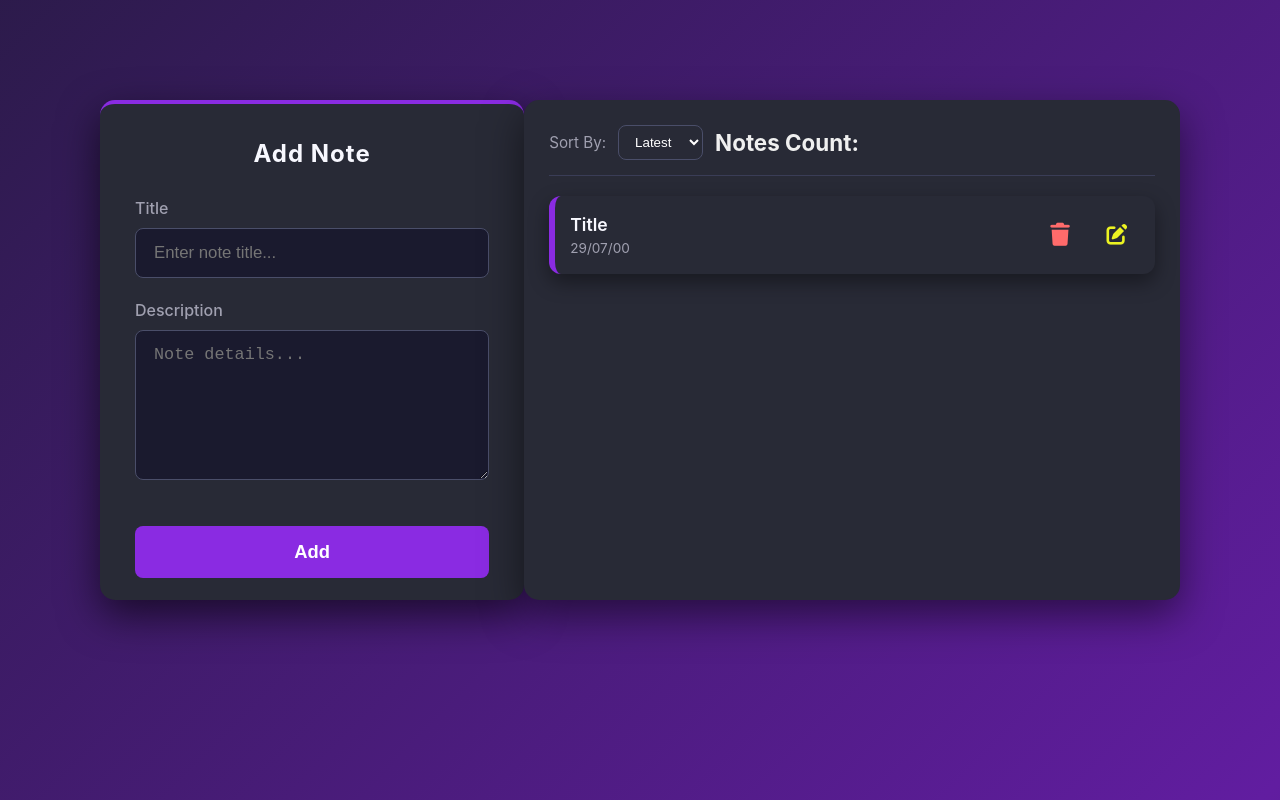
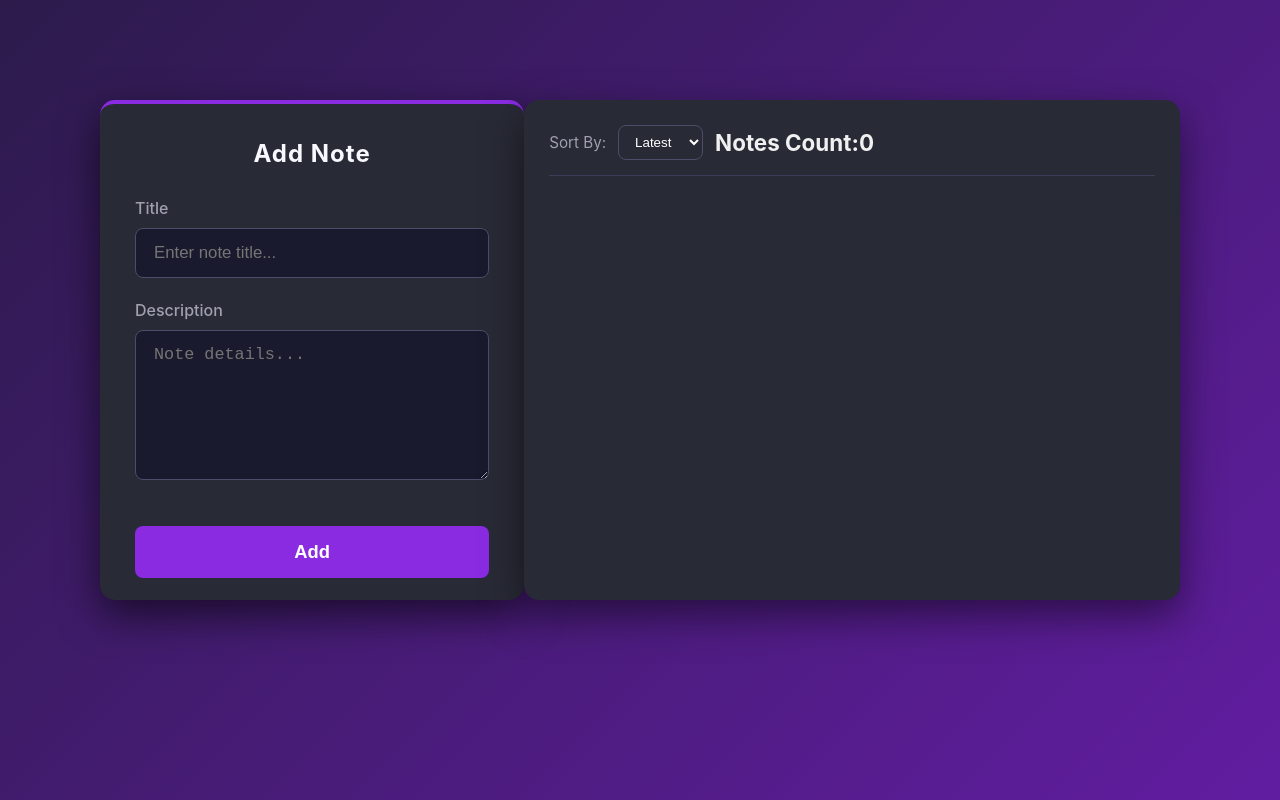
Before and after one commit to yasin-86/Note-app, a React (Vite) app: page / in a window 1280 px wide. Built offline with nearby package versions, Linux system fonts and the light colour scheme.

Commit message:
add show note in notelist

```diff
--- a/src/App.jsx
+++ b/src/App.jsx
@@ -1,13 +1,16 @@
+import { useState } from "react";
 import "./App.css";
 import Addnote from "./components/Addnote/Addnote";
 import Noteslist from "./components/Noteslist/Noteslist";
 
 function App() {
+
+  const [notes,setNotes] = useState([]);
   return (
     <>
       <div className="main">
-        <Addnote />
-        <Noteslist />
+          <Addnote  setNotes={setNotes}/>
+        <Noteslist notes={notes}/>
       </div>
     </>
   );
--- a/src/components/Addnote/Addnote.jsx
+++ b/src/components/Addnote/Addnote.jsx
@@ -1,7 +1,7 @@
 import { useState } from "react";
 import "./Addnote.css";
 
-function Addnote() {
+function Addnote({setNotes}) {
   const [title, setTitle] = useState("");
   const [description, setDescription] = useState("");
 
@@ -12,6 +12,9 @@ function Addnote() {
       id: new Date().toISOString(),
       isfinished: false,
     };
+
+    setNotes((prevnote) => [...prevnote ,info]);
+
     e.preventDefault();
 
     console.log(info);
@@ -21,11 +24,11 @@ function Addnote() {
   };
 
   return (
-    <form class="form-section" onSubmit={submithandeler}>
+    <form className="form-section" onSubmit={submithandeler}>
       <h2>Add Note</h2>
 
-      <div class="form-group">
-        <label htmlFor="note-title">Title</label>
+      <div className="form-group">
+        <label>Title</label>
         <input
           type="text"
           id="note-title"
@@ -36,8 +39,8 @@ function Addnote() {
         />
       </div>
 
-      <div class="form-group">
-        <label htmlFor="note-description">Description</label>
+      <div className="form-group">
+        <label>Description</label>
         <textarea
           id="note-description"
           name="description"
@@ -47,7 +50,7 @@ function Addnote() {
         ></textarea>
       </div>
 
-      <button type="submit" class="add-button">
+      <button type="submit" className="add-button">
         Add
       </button>
     </form>
--- a/src/components/Noteitem/Noteitem.jsx
+++ b/src/components/Noteitem/Noteitem.jsx
@@ -1,19 +1,20 @@
 import "./Noteitem.css";
 
-function Noteitem() {
+function Noteitem({note}) {
     return(
-        <ul class="note-list-ul">
-        <li class="note-item-row">
-          <div class="note-info-group">
-            <span class="note-title-display">Title</span>
-            <span class="note-date-display">29/07/00</span>
+        <ul className="note-list-ul">
+        <li className="note-item-row">
+          <div className="note-info-group">
+            <span className="note-title-display">{note.title}</span>
+            <span className="note-date-display">{note.id}</span>
+            <span className="note-date-display">{note.description}</span>
           </div>
 
-           <button class="delete-button" aria-label="Delete note">
-                <i class="fas fa-trash"></i>
+           <button className="delete-button" aria-label="Delete note">
+                <i className="fas fa-trash"></i>
             </button>
-            <button class="edit-button" aria-label="edit note">
-                <i class="fas fa-edit"></i>
+            <button className="edit-button" aria-label="edit note">
+                <i className="fas fa-edit"></i>
             </button>
         </li>
       </ul>
--- a/src/components/Noteslist/Noteslist.css
+++ b/src/components/Noteslist/Noteslist.css
@@ -6,18 +6,23 @@
   padding: 25px;
   width: 700px;
   height: 500px;
-  overflow: scroll;
-  overflow-x: hidden;
 }
-.notes-section-layout::-webkit-scrollbar {
+.div::-webkit-scrollbar {
   width: 8px;
 }
-.notes-section-layout::-webkit-scrollbar-thumb {
+.div::-webkit-scrollbar-thumb {
   background-color: #4a4e69;
   border-radius: 10px;
 }
-.notes-section-layout::-webkit-scrollbar-track {
+.div::-webkit-scrollbar-track {
   background: #282a36;
+}
+
+.div{
+  overflow: scroll;
+  overflow-x: hidden;
+  width: 100%;
+  height: 89%;
 }
 
 .notes-header {
--- a/src/components/Noteslist/Noteslist.jsx
+++ b/src/components/Noteslist/Noteslist.jsx
@@ -1,20 +1,24 @@
 import Noteitem from "../Noteitem/Noteitem";
 import "./Noteslist.css";
 
-function Noteslist() {
+function Noteslist({notes}) {
   return (
-    <section class="notes-section-layout">
-      <header class="notes-header">
-        <div class="sort-dropdown">
-          <label for="sort-by">Sort By:</label>
+    <section className="notes-section-layout">
+      <header className="notes-header">
+        <div className="sort-dropdown">
+          <label>Sort By:</label>
           <select id="sort-by" name="sort">
             <option value="latest">Latest</option>
             <option value="oldest">Oldest</option>
           </select>
-          <h1>Notes Count:</h1>
+          <h1>Notes Count:{notes.length}</h1>
         </div>
       </header>
-        <Noteitem />
+
+      <div className="div">
+        {notes.map((note)=> <Noteitem key={note.id} note={note}/>)}
+      </div>
+
     </section>
   );
 }
```
